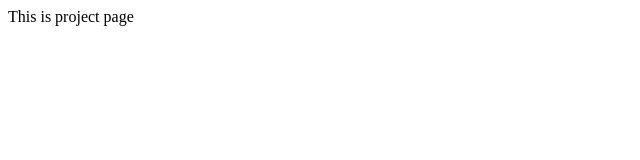
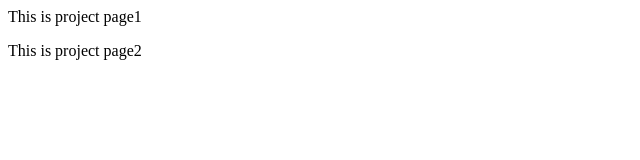
Before and after one commit to S-anuse/Pages, a plain HTML site: page index.html in a window 1280 px wide. Shown: the whole page, without its empty margins (0-640 px from the left). Drawn offline with Linux system fonts and the light colour scheme.

Commit message:
changes index.html in feature1 branch

```diff
--- a/index.html
+++ b/index.html
@@ -1 +1,2 @@
-<p>This is project page<p>
+<p>This is project page1<p>
+<p>This is project page2<p>
```
